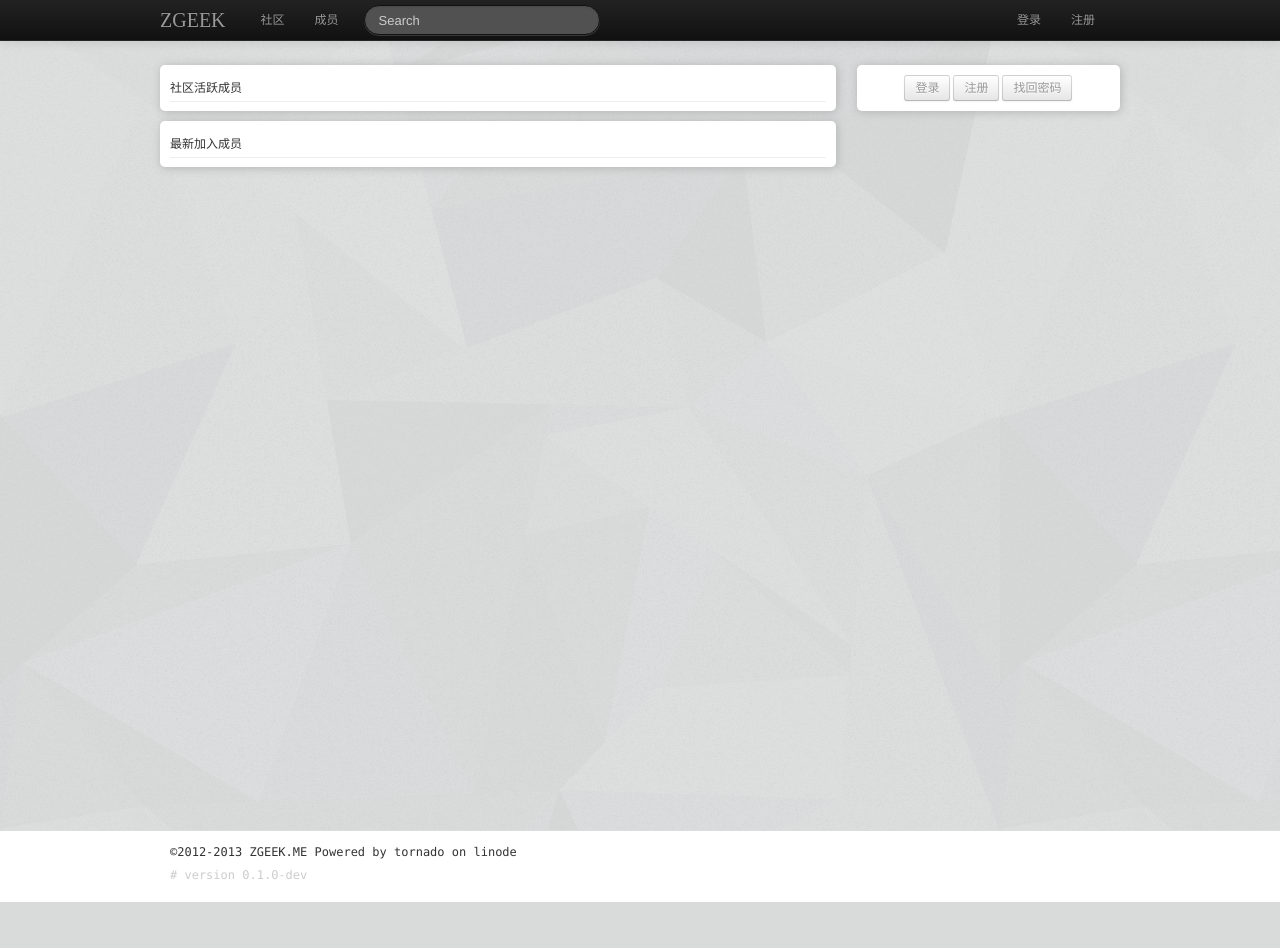
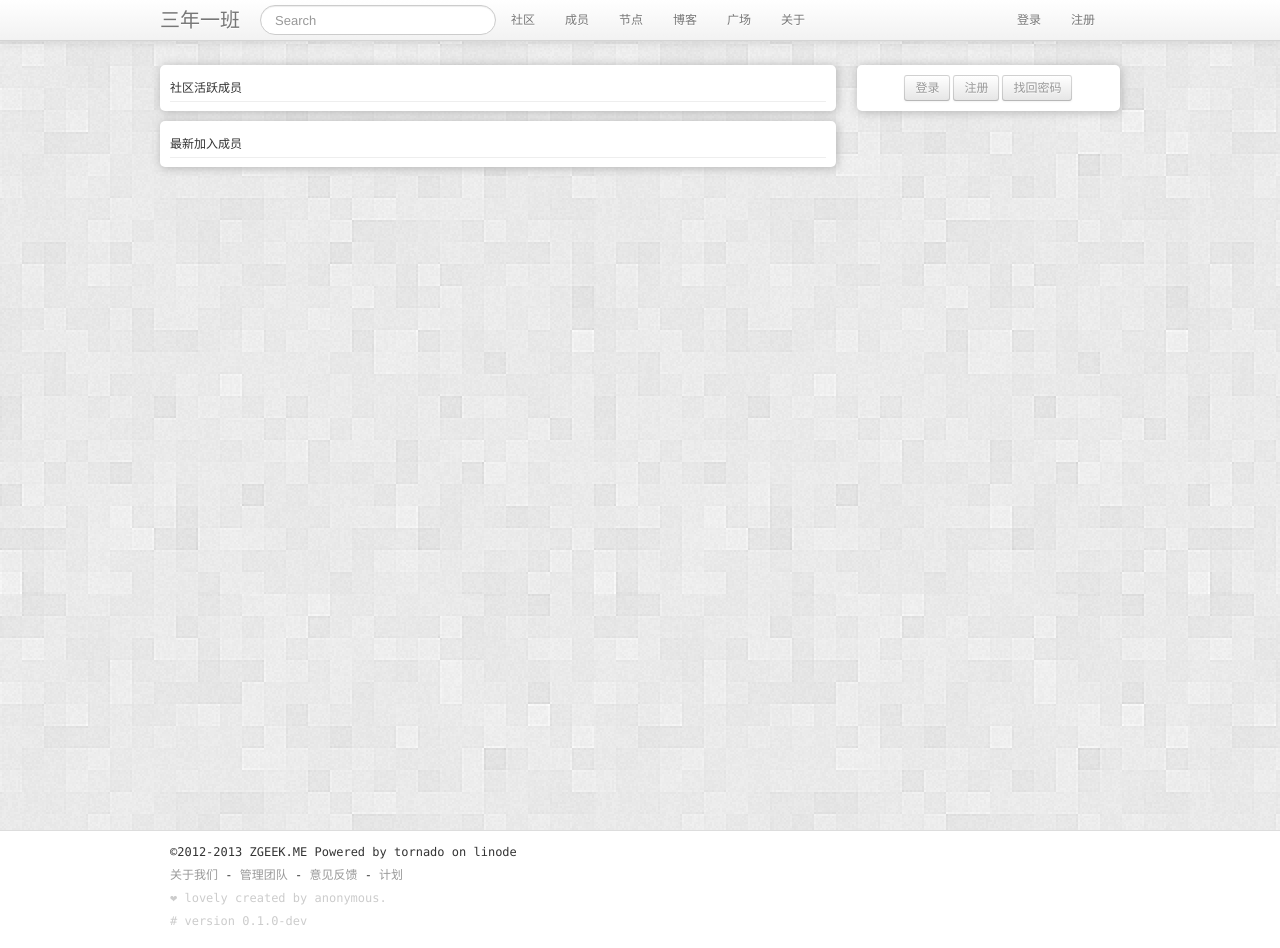
Before and after one commit to 3n1b-com/3n1b.com, a Python web app: template templates/topic/members.html in a window 1280 px wide. Before the commit the page ends 902 px from the top, so only its background shows below. Run offline with Jinja, Linux system fonts and the light colour scheme; the template is opened without the code that fills it, so the values that code supplies are empty; some libraries are stand-ins or nearby versions.

Commit message:
adjust the ui

```diff
--- a/static/css/main.css
+++ b/static/css/main.css
@@ -443,6 +443,23 @@ a.btn-small {
       color: #666;
       text-overflow: ellipsis; }
 
+.subnav {
+height: 36px;
+background-color: #eeeeee;
+background-repeat: repeat-x;
+background-image: -moz-linear-gradient(top, #f5f5f5 0%, #eeeeee 100%);
+background-image: -webkit-gradient(linear, left top, left bottom, color-stop(0%,#f5f5f5), color-stop(100%,#eeeeee));
+background-image: -webkit-linear-gradient(top, #f5f5f5 0%,#eeeeee 100%);
+background-image: -ms-linear-gradient(top, #f5f5f5 0%,#eeeeee 100%);
+background-image: -o-linear-gradient(top, #f5f5f5 0%,#eeeeee 100%);
+filter: progid:DXImageTransform.Microsoft.gradient( startColorstr='#f5f5f5', endColorstr='#eeeeee',GradientType=0 );
+background-image: linear-gradient(top, #f5f5f5 0%,#eeeeee 100%);
+border: 1px solid #e5e5e5;
+-webkit-border-radius: 4px;
+-moz-border-radius: 4px;
+border-radius: 4px;
+}
+
 .topics {
   padding: 0;
   font-family: "Helvetica Neue", Helvetica, Arial, sans-serif;
@@ -557,7 +574,8 @@ a.btn-small {
       height: 48px; }
     .usercard .ui-header .username, .user-page .profile .ui-header .username {
       font-size: 18px;
-      font-weight: bold; }
+      font-weight: bold;
+      color: #a5a5a5;}
     .usercard .ui-header .website a, .user-page .profile .ui-header .website a {
       color: #fff; }
   .usercard .ui-content .status, .user-page .profile .ui-content .status {
--- a/templates/snippet/footer.html
+++ b/templates/snippet/footer.html
@@ -5,7 +5,7 @@
                 <span>©2012-2013 ZGEEK.ME</span>
                 <span>Powered by tornado on linode</span>
             </p>
-            {#
+
             <p>
                 <a href="/about" target="_self">关于我们</a> -
                 <a href="/team" target="_self">管理团队</a> -
@@ -15,7 +15,7 @@
             <p class="fade-color">
                 ❤ lovely created by anonymous.
             </p>
-            #}
+
             <p class="fade-color">
                 <span># version 0.1.0-dev</span>
             </p>
--- a/templates/snippet/layout.html
+++ b/templates/snippet/layout.html
@@ -2,7 +2,7 @@
 <html lang="zh-CN">
 <head>
     <meta charset="UTF-8">
-    <title>{% block title %}ZGEEK.ME{% endblock %}</title>
+    <title>{% block title %} 三年一班 {% endblock %}</title>
     <script type="text/javascript" src="/static/js/base/jquery-1.8.3.min.js"></script>
     <script type="text/javascript" src="/static/js/base/bootstrap.min.js"></script>
     <script type="text/javascript" src="/static/js/base/in-min.js"></script>
@@ -20,6 +20,7 @@
             });
         });
     </script>
+    {#
     <script type="text/javascript" src="/static/js/widget/jquery.scrolltotop-min.js"></script>
     <style type="text/css">
         .totop a {
@@ -44,10 +45,16 @@
             });
         });
     </script>
+    #}
+
+
+
+
+
 </head>
 <body padding-top: 60px;>
 
-<div class="navbar navbar-inverse navbar-fixed-top">
+<div class="navbar  navbar-fixed-top">
     <div class="navbar-inner">
         <div class="container">
             <a class="btn btn-navbar" data-toggle="collapse" data-target=".nav-collapse">
@@ -55,20 +62,22 @@
                 <span class="icon-bar"></span>
                 <span class="icon-bar"></span>
             </a>
-            <a class="brand" href="/">ZGEEK</a>
+            <a class="brand" href="/">三年一班</a>
+
+            <!--/.nav-collapse -->
+            <form class="navbar-search pull-left">
+  <input type="text" class="search-query" placeholder="Search">
+</form>
+
             <div class="nav-collapse collapse">
 
                 {% set navigation_bar = [
                     ('/', 'topic', '社区'),
                     ('/members', 'members', '成员'),
-                    ('/hots', 'hots', '热门'),
-                    ('/nodes', 'nodes', '结点'),
-                    ('/info', 'info', '信息'),
-                ] -%}
-
-                {% set navigation_bar = [
-                    ('/', 'topic', '社区'),
-                    ('/members', 'members', '成员'),
+                    ('/nodes', 'nodes', '节点'),
+                    ('/blog', 'blog', '博客'),
+                    ('/blog', 'blog', '广场'),
+                    ('/blog', 'blog', '关于'),
                 ] -%}
 
                 {% set active_page = active_page|default('index') -%}
@@ -81,10 +90,7 @@
                     {% endfor %}
                 </ul>
             </div>
-            <!--/.nav-collapse -->
-            <form class="navbar-search pull-left J_search">
-                <input type="text" class="search-query" placeholder="Search" x-webkit-speech>
-            </form>
+
             <div class="nav-collapse collapse pull-right">
                 <ul class="nav">
                     {% if current_user %}
```
Also changed, not shown: templates/topic/topics.html (+21 -10 lines), static/avatar/m_default.png, static/avatar/m_default3.png (added), static/images/grey_header_web.png, static/images/idev.png.
